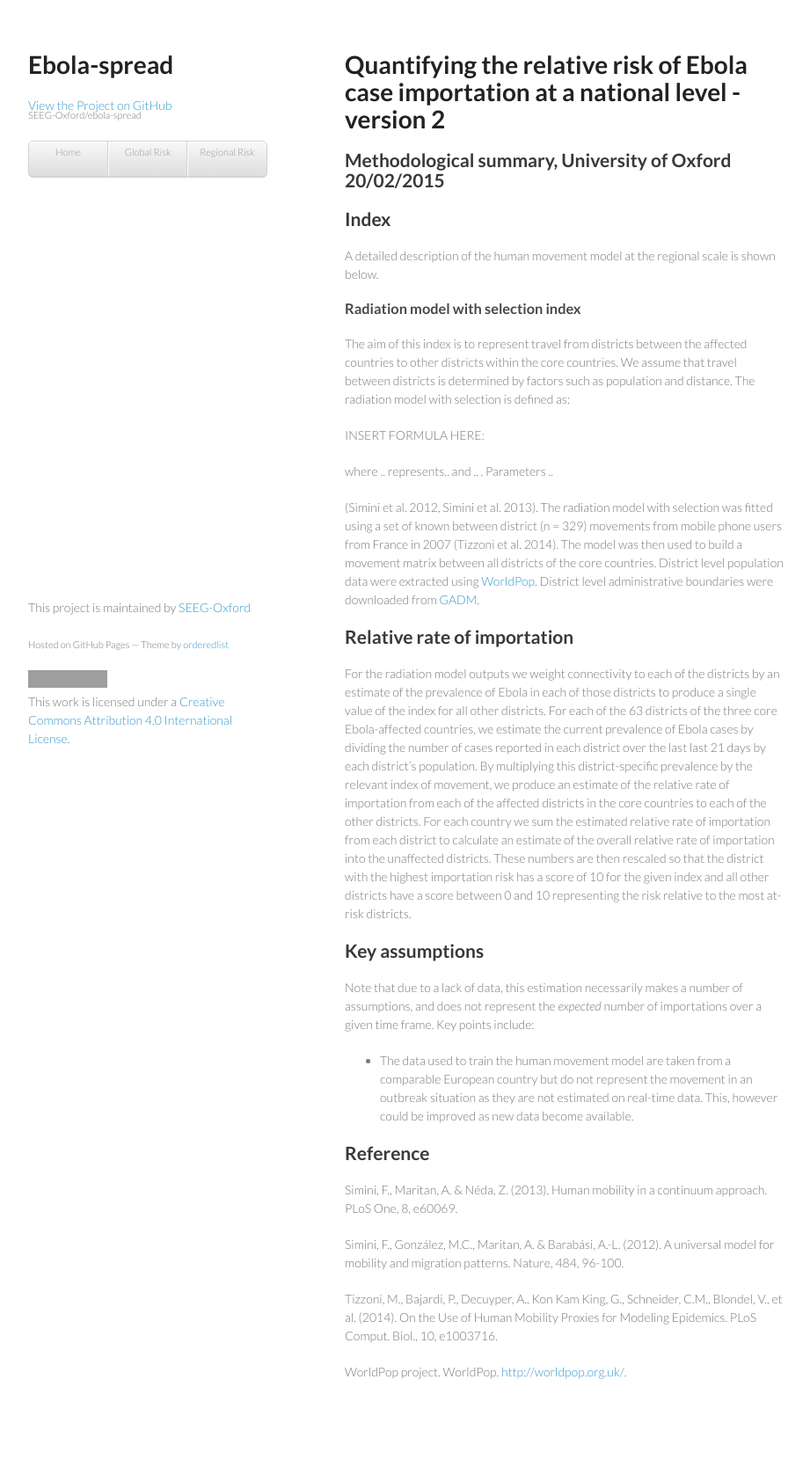
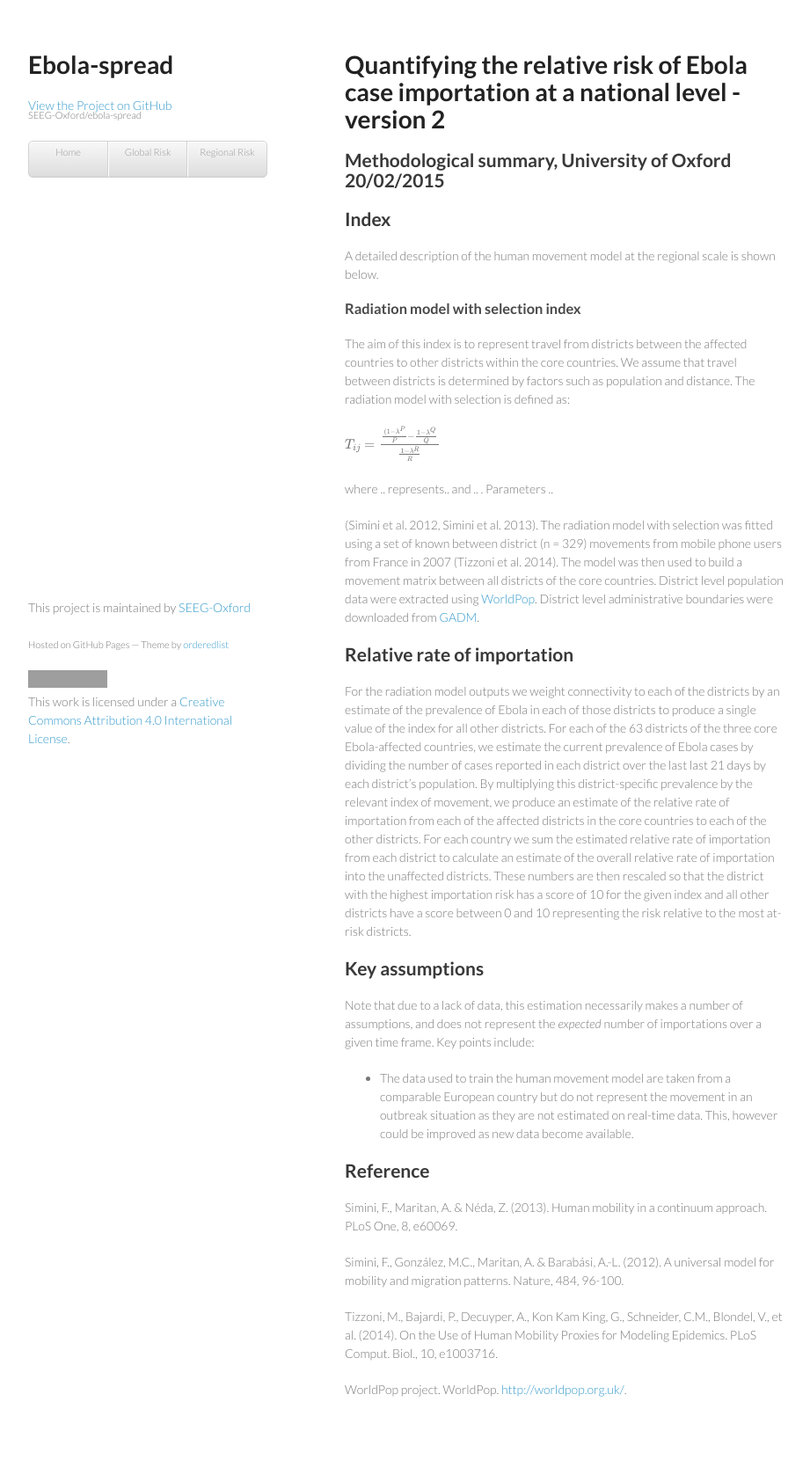
Before and after one commit to SEEG-Oxford/ebola-spread, a Jekyll site: the page built from local-risk-doc.md, in a window 1280 px wide. Shown: the whole page at 88% size, without its empty margins (178-1099 px from the left). Built offline with Jekyll 4.4.1, drawn with Linux system fonts in a browser that asks for light colours; Markdown is read by kramdown in place of the engine named in the settings; formulas are drawn with MathJax 3; grey boxes are pictures that could not be loaded.

Commit message:
Attempt to add latex to describe the radiation with selection model

```diff
--- a/local-risk-doc.md
+++ b/local-risk-doc.md
@@ -13,7 +13,7 @@ A detailed description of the human movement model at the regional scale is show
 
 The aim of this index is to represent travel from districts between the affected countries to other districts within the core countries. We assume that travel between districts is determined by factors such as population and distance. The radiation model with selection is defined as:
 
-INSERT FORMULA HERE:
+$T_{ij} = \frac{\frac{(1 - \lambda^{P}}{P} - \frac{1 - \lambda^{Q}}{Q}}{\frac{1 - \lambda^{R}}{R}}$
 
 where .. represents.. and .. . Parameters ..
 
```
